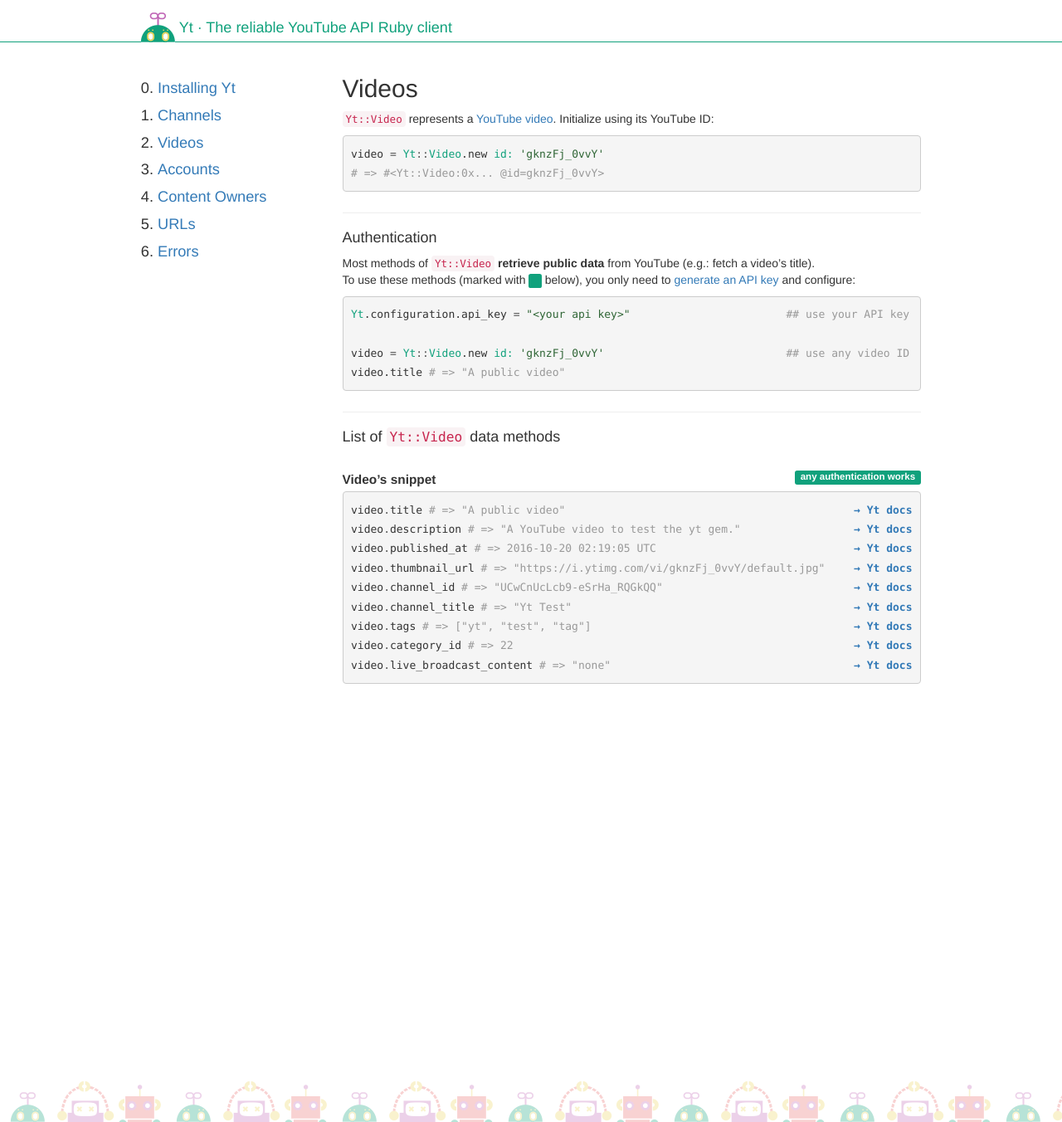
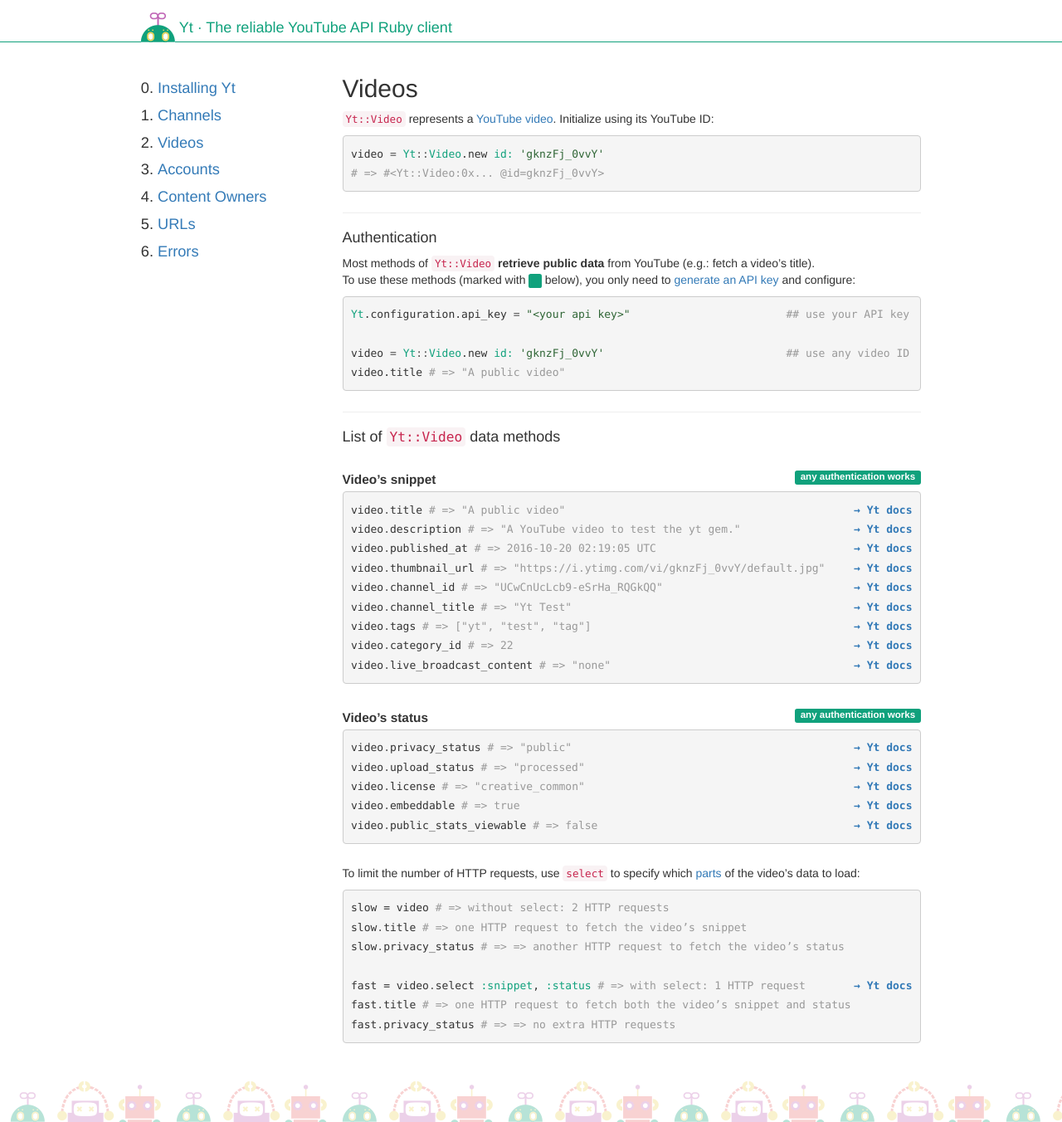
Before and after one commit to nullscreen/yt-core, a Jekyll site: the page built from docs/videos.html, in a window 1280 px wide and 1352 px high. Shown: the whole window at 83% size. Built offline with Jekyll 4.4.1, drawn with Linux system fonts in a browser that asks for light colours; nearby versions of some CDN libraries; some web fonts are replaced.

Commit message:
Add Video status methods

```diff
--- a/docs/videos.html
+++ b/docs/videos.html
@@ -43,4 +43,27 @@
 {% include doc.html link="Video#category_id" %}{% include example.html object='video' method='category_id' result='22' %}
 {% include doc.html link="Video#live_broadcast_content" %}{% include example.html object='video' method='live_broadcast_content' result='"none"' %}</pre>
   </div></dd>
+
+  {% include dt.html title="Video’s status" label="success" auth="any authentication works" %}
+  <dd><a class="anchor" id="status"></a><div class="highlight"><pre>
+{% include doc.html link="Video#privacy_status" %}{% include example.html object='video' method='privacy_status' result='"public"' %}
+{% include doc.html link="Video#upload_status" %}{% include example.html object='video' method='upload_status' result='"processed"' %}
+{% include doc.html link="Video#license" %}{% include example.html object='video' method='license' result='"creative_common"' %}
+{% include doc.html link="Video#embeddable" %}{% include example.html object='video' method='embeddable' result='true' %}
+{% include doc.html link="Video#public_stats_viewable" %}{% include example.html object='video' method='public_stats_viewable' result='false' %}</pre>
+  </div></dd>
 </dl>
+<p>
+  To limit the number of HTTP requests, use <code>select</code> to specify which <a href="https://developers.google.com/youtube/v3/docs/videos/list#part">parts</a> of the video’s data to load:
+</p>
+<dl>
+  <dd><a class="anchor" id="select"></a><div class="highlight"><pre>
+{% include example.html object='slow = video' result='without select: 2 HTTP requests' %}
+{% include example.html object='slow' method='title' result='one HTTP request to fetch the video’s snippet' %}
+{% include example.html object='slow' method='privacy_status' result='=> another HTTP request to fetch the video’s status' %}
+
+{% include doc.html link="Video#select" %}{% include example.html object='fast = video' method='select' params=' <span class="ss">:snippet</span><span class="p">,</span> <span class="ss">:status</span>' result='with select: 1 HTTP request' %}
+{% include example.html object='fast' method='title' result='one HTTP request to fetch both the video’s snippet and status' %}
+{% include example.html object='fast' method='privacy_status' result='=> no extra HTTP requests' %}</pre>
+  </div></dd>
+</dl>
--- a/lib/yt.rb
+++ b/lib/yt.rb
@@ -2,8 +2,7 @@
 require 'active_support/core_ext/object/to_query' # for Hash.to_param
 require 'active_support/core_ext/hash/transform_values' # for Hash#transform_values
 require 'active_support/core_ext/object/blank' # for Object#presence
-require 'active_support/hash_with_indifferent_access' # for HashWithIndifferentAccess#new
-require 'active_support/core_ext/hash/indifferent_access' # for a bug in Rails
+require 'active_support/core_ext/hash/indifferent_access' # for HashWithIndifferentAccess
 
 require 'json' # for JSON.parse
 
--- a/lib/yt/authentication.rb
+++ b/lib/yt/authentication.rb
@@ -33,9 +33,9 @@
     #   after they authorize an app to access YouTube on their behalf.
     # @option options [Array<String, Symbol>] :scopes The permission scopes that
     #   the app needs to access on behalf of the user. Valid values are any
-    #   combination of +'youtube'+, +'youtubepartner', +'youtube.readonly',
-    #   +'yt-analytics.readonly'+, +'yt-analytics-monetary.readonly'+,
-    #   +'userinfo.email'+, and +'userinfo.profile'+.
+    #   combination of +"youtube"+, +"youtubepartner", +"youtube.readonly",
+    #   +"yt-analytics.readonly"+, +"yt-analytics-monetary.readonly"+,
+    #   +"userinfo.email"+, and +"userinfo.profile"+.
     # @option options [String] :code The authorization code returned as a query
     #   parameter of the redirect URI after a user has authorized the app.
     # @option options [Boolean] :force whether to fetch a new refresh token
```
Also changed, not shown: lib/yt/channel.rb (+5 -6 lines), lib/yt/video.rb (+64 -10 lines), spec/requests/server/video_spec.rb (+17 -0 lines), spec/url_spec.rb (+1 -0 lines).
